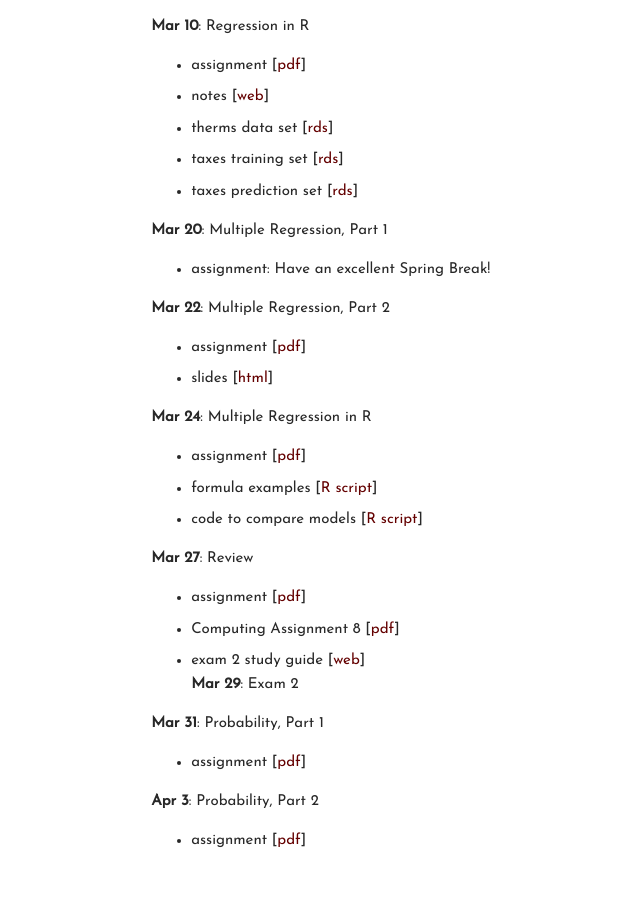
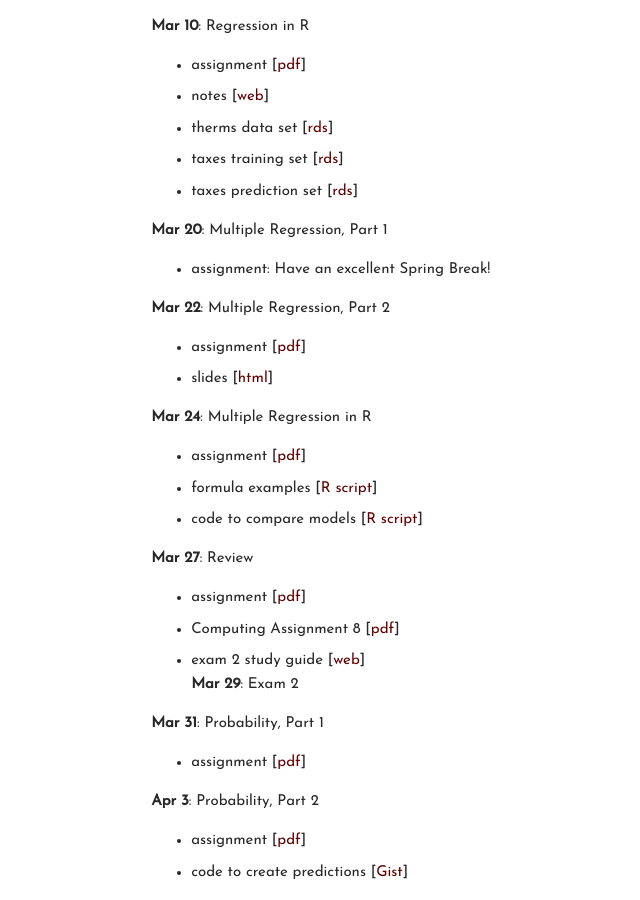
Before and after one commit to carlislerainey/carlislerainey.github.io, a Jekyll site: the page built from teaching/pols-209/index.md, in a window 1280 px wide and 900 px high, scrolled down 4154 px. Shown: the whole window, without its empty margins (311-951 px from the left). Built offline with Jekyll 4.4.1, drawn with Linux system fonts in a browser that asks for light colours; before the commit the page ends 5022 px from its top, so only the background shows below that.

Commit message:
update 209

```diff
--- a/teaching/pols-209/index.md
+++ b/teaching/pols-209/index.md
@@ -178,3 +178,4 @@ Tuesday, 1-4pm
 
 **Apr 3**: Probability, Part 2
 - assignment [[pdf](files/assign-30-probability-2.pdf)]
+- code to create predictions [[Gist](https://gist.github.com/carlislerainey/fa2bbe336ed8dd97ff8fc49173507a8e)]
```
